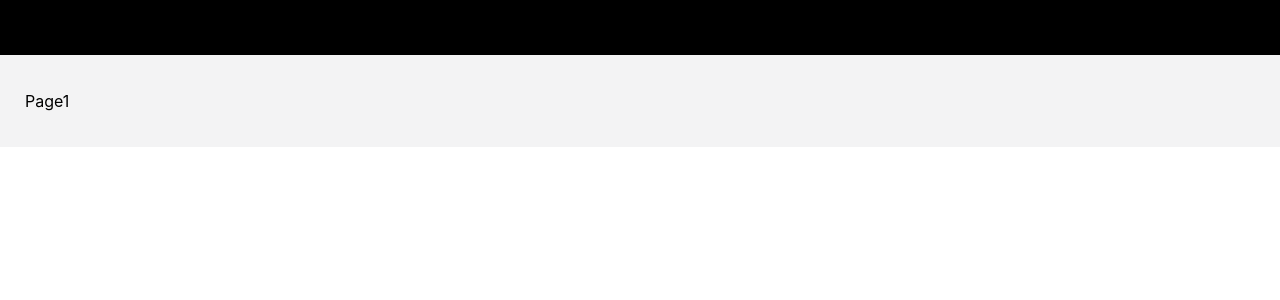
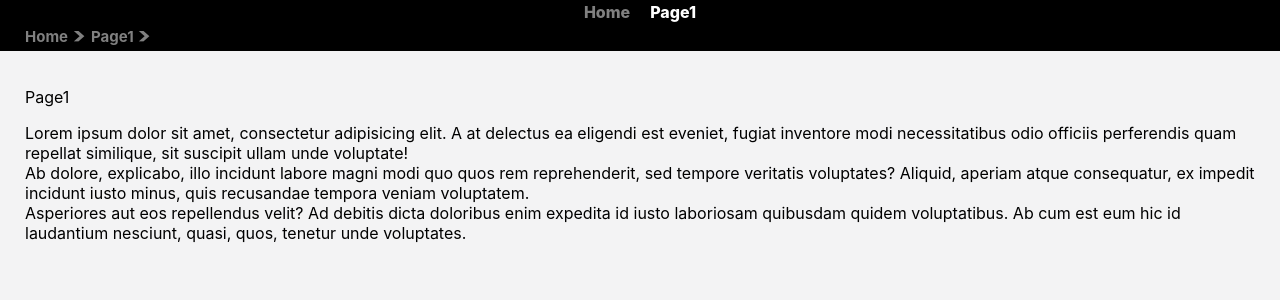
Before and after one commit to mrt123/react-type-script-material, a React (Create React App) app: page /page1 in a window 1280 px wide. Shown: the top 300 px of the page. Built offline with nearby package versions, Linux system fonts and the light colour scheme.

Commit message:
updated sticky header, added MainMenu

```diff
--- a/src/common/navigation/Breadcrumb.tsx
+++ b/src/common/navigation/Breadcrumb.tsx
@@ -1,10 +1,23 @@
 import React from 'react'
 // @ts-ignore
 import styled from 'styled-components'
-import {BreadcrumbData} from "./Breadcrumbs";
+import {BreadcrumbData} from "./Breadcrumbs"
 
 const Breadcrumb = styled.div`
     margin: 0 5px 0 0;
+    font-size: 15px;
+`
+
+const Chevron = styled.span`
+    display: inline-block;
+    font-weight: bold;
+    padding: 0 4px;
+    transform: scale(2, 1.5);
+    &:after {
+        position: relative;
+        top: -1px;
+        content: '›';
+    }
 `
 
 interface BreadcrumbProps {
@@ -15,7 +28,7 @@ export default ({breadcrumbData} :BreadcrumbProps) => {
 
     return (
         <Breadcrumb>
-            / {breadcrumbData.title}
+            <span>{breadcrumbData.title}</span> <Chevron/>
         </Breadcrumb>
     )
 }
--- a/src/common/navigation/Breadcrumbs.tsx
+++ b/src/common/navigation/Breadcrumbs.tsx
@@ -5,7 +5,7 @@ import Breadcrumb from "./Breadcrumb";
 
 const Breadcrumbs = styled.div`
 	display: flex;
-	padding: 20px 25px 20px 25px;
+	padding: 3px 25px 5px 25px;
 	font-size: 13px;
 	font-weight: 700;
 `
@@ -23,7 +23,7 @@ interface BreadcrumbsProps {
 export default ({breadcrumbs}: BreadcrumbsProps) => {
     if(breadcrumbs === undefined || !breadcrumbs.length) return null
 
-    const breadcrumbComponents = breadcrumbs.map(b=> <Breadcrumb breadcrumbData={b}/>)
+    const breadcrumbComponents = breadcrumbs.map((b, i)=> <Breadcrumb key={i} breadcrumbData={b}/>)
 
     return (
         <Breadcrumbs>
--- /dev/null
+++ b/src/common/navigation/MainMenu.tsx
@@ -0,0 +1,35 @@
+import React from 'react'
+import {
+    NavLink
+    // @ts-ignore  // ignore types for react-router-dom
+} from "react-router-dom";
+// @ts-ignore
+import styled from 'styled-components'
+
+const MainMenu = styled.div`
+    display: flex;
+    justify-content: center;
+`
+
+const Link = styled(NavLink)`
+    padding: 2px 10px;
+    color: grey;
+    text-decoration: none;
+    font-weight: 800;
+`
+
+export default () => {
+
+    const activeLinkStyle = {color: 'white'}
+
+    return (
+        <MainMenu>
+            <Link to="/" exact activeStyle={activeLinkStyle}>
+                Home
+            </Link>
+            <Link to="/page1" activeStyle={activeLinkStyle}>
+                Page1
+            </Link>
+        </MainMenu>
+    )
+}
--- a/src/common/navigation/PageContent.tsx
+++ b/src/common/navigation/PageContent.tsx
@@ -8,9 +8,12 @@ interface PageContentProps {
 }
 
 const PageContent = styled.div`
-	overflow: ${(p: PageContentProps) => p.overflow};
 	background: #f3f3f4;
-	padding: ${(p: PageContentProps) => p.contentPadding};
+    padding: ${(p: PageContentProps) => p.contentPadding};
+    display: flex;
+    flex-direction: column;
+    overflow-y: auto;
+    flex-grow: 1;
 `;
 
 export default PageContent
--- a/src/common/navigation/StandardPage.tsx
+++ b/src/common/navigation/StandardPage.tsx
@@ -4,37 +4,40 @@ import styled from 'styled-components'
 // @ts-ignore  // ignore types for react-router-dom
 import {withRouter} from 'react-router-dom'
 import Breadcrumbs, {BreadcrumbData} from "./Breadcrumbs";
+import MainMenu from "./MainMenu";
 import PageContent from "./PageContent";
 
 const Header = styled.div`
-    position: sticky;
-    top: 0;
-    height: 55px;
 	background: black;
 	color: grey;
 `;
 
-const StandardPage = styled.div``;
-
+const StandardPage = styled.div`
+    display: flex;
+    height: ${window.innerHeight}px;  // device height - address bar
+    flex-direction: column;
+    justify-content: center;
+`;
 
 interface Props {
     children: ReactElement | string
     history: string
     overflow: string
     contentPadding: string
-    breadcrumbs?: BreadcrumbData[]
+    breadcrumbs: BreadcrumbData[]
 }
 
 export default withRouter(({
-                               children, history, breadcrumbs, overflow = 'hidden', contentPadding = '20px 25px 20px 25px'
+                               children, history, breadcrumbs, contentPadding = '20px 25px 20px 25px'
                            }: Props) => {
 
     return (
         <StandardPage>
             <Header>
+                <MainMenu/>
                 <Breadcrumbs breadcrumbs={breadcrumbs}/>
             </Header>
-            <PageContent overflow={overflow} contentPadding={contentPadding}>
+            <PageContent contentPadding={contentPadding}>
                 {children}
             </PageContent>
         </StandardPage>
--- a/src/index.css
+++ b/src/index.css
@@ -5,6 +5,7 @@ body {
     sans-serif;
   -webkit-font-smoothing: antialiased;
   -moz-osx-font-smoothing: grayscale;
+  overflow: hidden;
 }
 
 code {
--- a/src/routes/Page1.tsx
+++ b/src/routes/Page1.tsx
@@ -5,8 +5,36 @@ interface Props {
 
 }
 
-export default() => (
-    <StandardPage>
-        <p>Page1</p>
-    </StandardPage>
-);
+export default() => {
+
+    const breadcrumbs = [
+        {
+            location: '/',
+            title: 'Home',
+            navigable: true
+        },
+        {
+            location: '/page1',
+            title: 'Page1',
+            navigable: false
+        }
+    ]
+
+    return (
+        <StandardPage breadcrumbs={breadcrumbs}>
+            <p>Page1</p>
+            <div>Lorem ipsum dolor sit amet, consectetur adipisicing elit. A at delectus ea eligendi est eveniet, fugiat
+                inventore modi necessitatibus odio officiis perferendis quam repellat similique, sit suscipit ullam unde
+                voluptate!
+            </div>
+            <div>Ab dolore, explicabo, illo incidunt labore magni modi quo quos rem reprehenderit, sed tempore veritatis
+                voluptates? Aliquid, aperiam atque consequatur, ex impedit incidunt iusto minus, quis recusandae tempora
+                veniam voluptatem.
+            </div>
+            <div>Asperiores aut eos repellendus velit? Ad debitis dicta doloribus enim expedita id iusto laboriosam
+                quibusdam quidem voluptatibus. Ab cum est eum hic id laudantium nesciunt, quasi, quos, tenetur unde
+                voluptates.
+            </div>
+        </StandardPage>
+    )
+}
```
